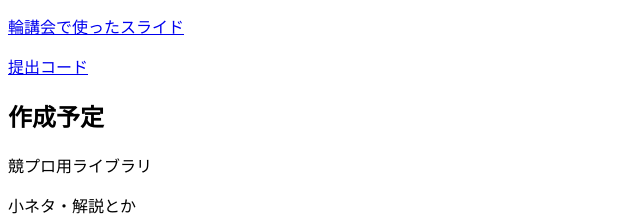
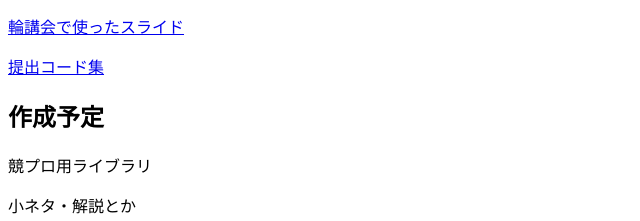
Before and after one commit to Suu0313/Suu0313.github.io, a plain HTML site: page index.html in a window 1280 px wide. Shown: the part 299-520 px from the top of the page, 0-640 px from the left. Drawn offline with Linux system fonts and the light colour scheme.

Commit message:
Update index.html

```diff
--- a/index.html
+++ b/index.html
@@ -13,7 +13,7 @@
   <p><a href="https://suu-0313.hatenablog.com/" target="_blank">はてなブログ</a></p>
   <p><a href="https://qiita.com/Suu0313" target="_blank">Qiita</a></p>
   <p><a href="https://suu0313.github.io/JournalClub/" target="_blank">輪講会で使ったスライド</a></p>
-  <p><a href="https://github.com/Suu0313/competitive-programing-submissions" target="_blank">提出コード</a></p>
+  <p><a href="https://github.com/Suu0313/competitive-programing-submissions" target="_blank">提出コード集</a></p>
   <h2>作成予定</h2>
   <p>競プロ用ライブラリ</p>
   <p>小ネタ・解説とか</p>
```
